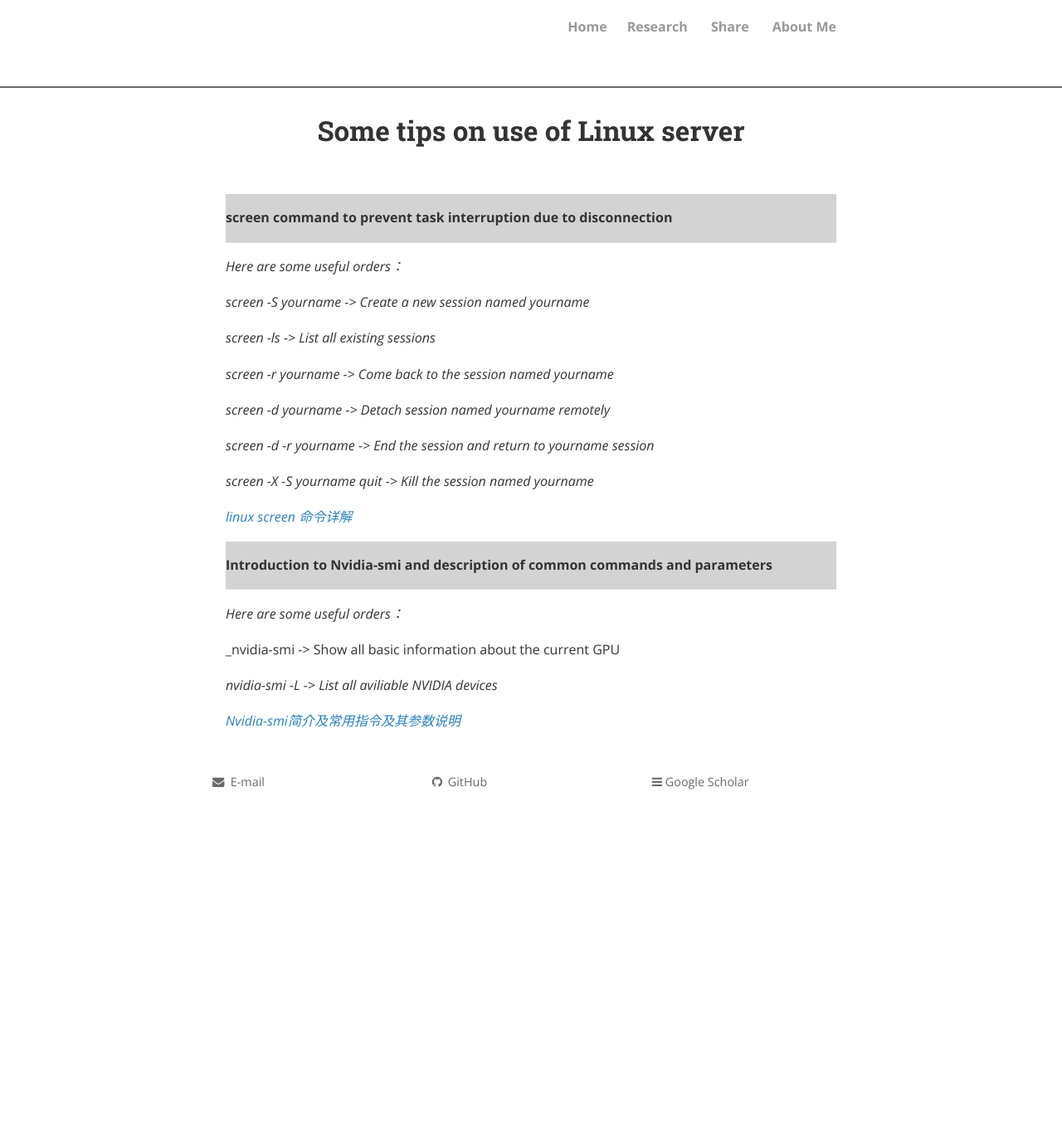
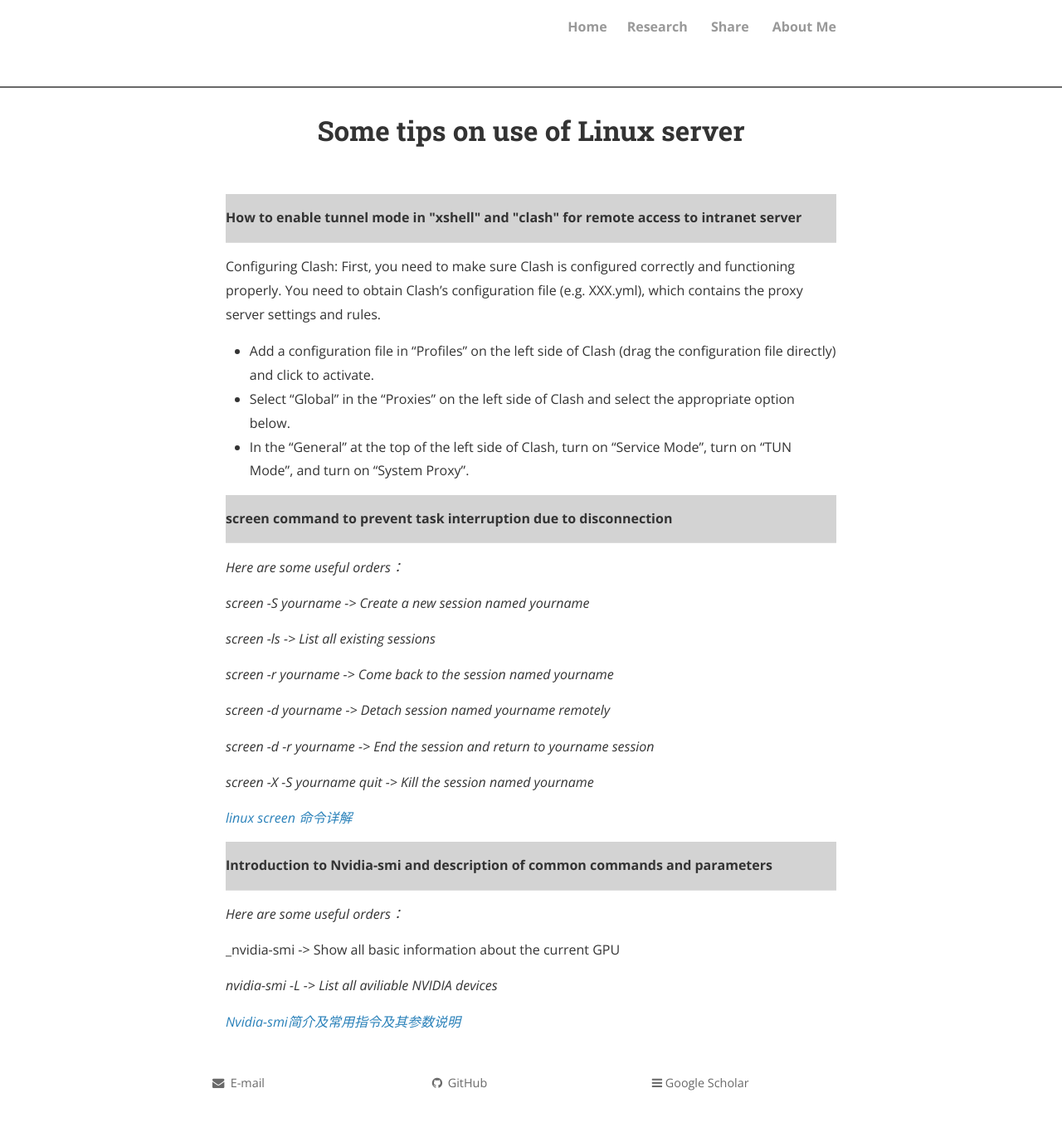
Before and after one commit to sosweetzhang/sosweetzhang.github.io, a Jekyll site: the page built from share/Experience/Some_tips_on_use_of_Linux_server.md, in a window 1280 px wide. Shown: the whole page at 83% size. Built offline with Jekyll 4.4.1, drawn with Linux system fonts in a browser that asks for light colours; nearby versions of some CDN libraries; comment, search, counter and statistics services are not loaded; a style sheet for code colours, icons or effects is not loaded; before the commit the page ends 1003 px from its top, so only the background shows below that.

Commit message:
Update Some_tips_on_use_of_Linux_server.md

```diff
--- a/share/Experience/Some_tips_on_use_of_Linux_server.md
+++ b/share/Experience/Some_tips_on_use_of_Linux_server.md
@@ -3,6 +3,17 @@ layout: page
 title: Some tips on use of Linux server
 permalink: /share/Experience/231106_2/
 ---
+
+<table><tr><td bgcolor=lightgray><strong>How to enable tunnel mode in "xshell" and "clash" for remote access to intranet server</strong></td></tr></table>
+
+Configuring Clash: First, you need to make sure Clash is configured correctly and functioning properly. You need to obtain Clash's configuration file (e.g. XXX.yml), which contains the proxy server settings and rules.
+- Add a configuration file in "Profiles" on the left side of Clash (drag the configuration file directly) and click to activate.
+- Select "Global" in the "Proxies" on the left side of Clash and select the appropriate option below.
+- In the "General" at the top of the left side of Clash, turn on "Service Mode", turn on "TUN Mode", and turn on "System Proxy".
+
+
+
+
 
 
 <table><tr><td bgcolor=lightgray><strong>screen command to prevent task interruption due to disconnection</strong></td></tr></table>
```
